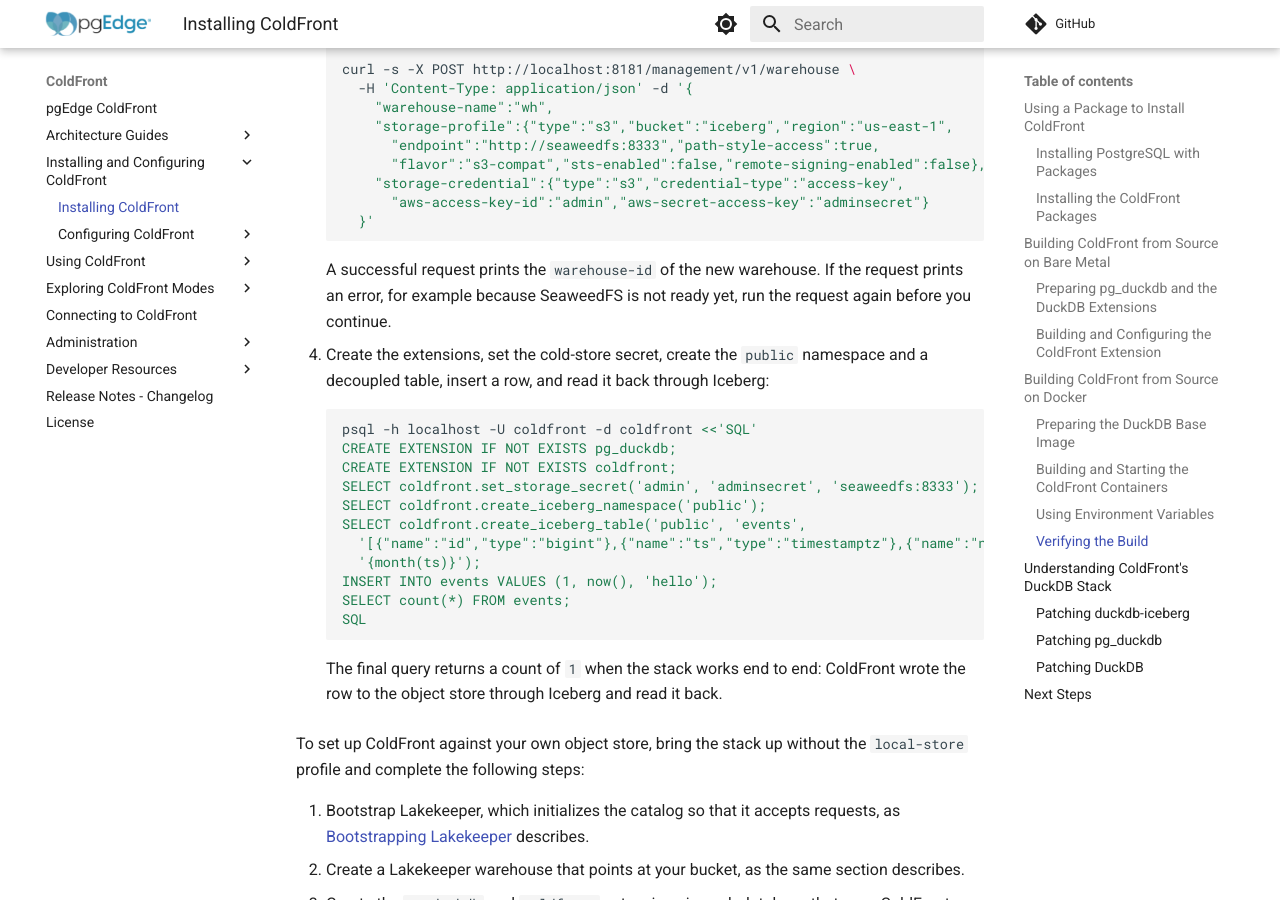
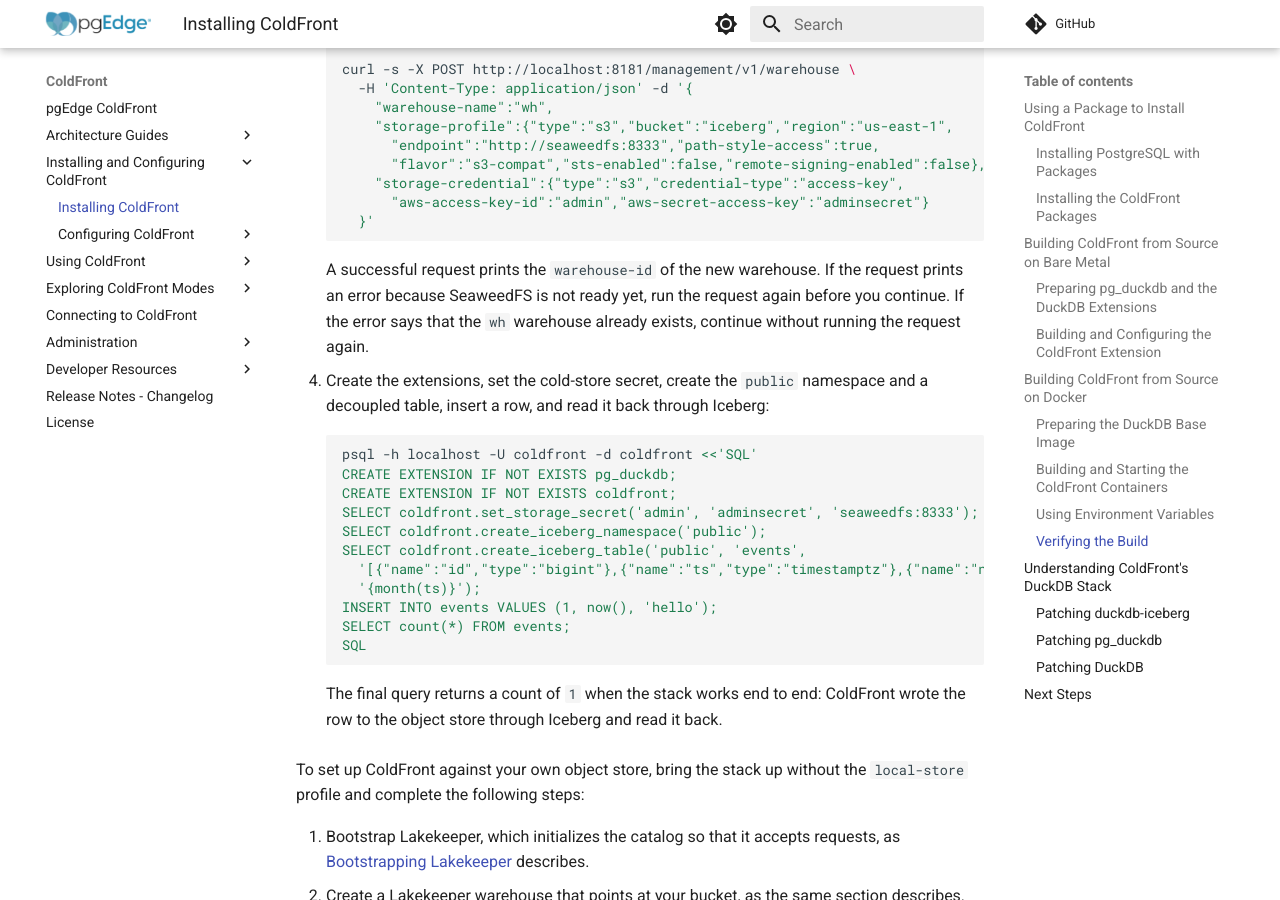
Before and after one commit to pgEdge/coldfront, an MkDocs documentation site: the page built from docs/installation.md, in a window 1280 px wide and 900 px high, scrolled down 12073 px. Built offline with MkDocs 1.6.1 and Material for MkDocs 9.7.7, drawn with Linux system fonts in a browser that asks for light colours; comment, search, counter and statistics services are not loaded.

Commit message:
docs: say to continue when the wh warehouse already exists

````diff
--- a/docs/installation.md
+++ b/docs/installation.md
@@ -574,8 +574,9 @@ SeaweedFS S3 emulator that the stack includes under the `local-store` profile:
     ```
 
     A successful request prints the `warehouse-id` of the new warehouse. If the
-    request prints an error, for example because SeaweedFS is not ready yet,
-    run the request again before you continue.
+    request prints an error because SeaweedFS is not ready yet, run the request
+    again before you continue. If the error says that the `wh` warehouse
+    already exists, continue without running the request again.
 
 4. Create the extensions, set the cold-store secret, create the `public`
    namespace and a decoupled table, insert a row, and read it back through
````
Also changed, not shown: README.md (+6 -4 lines).
